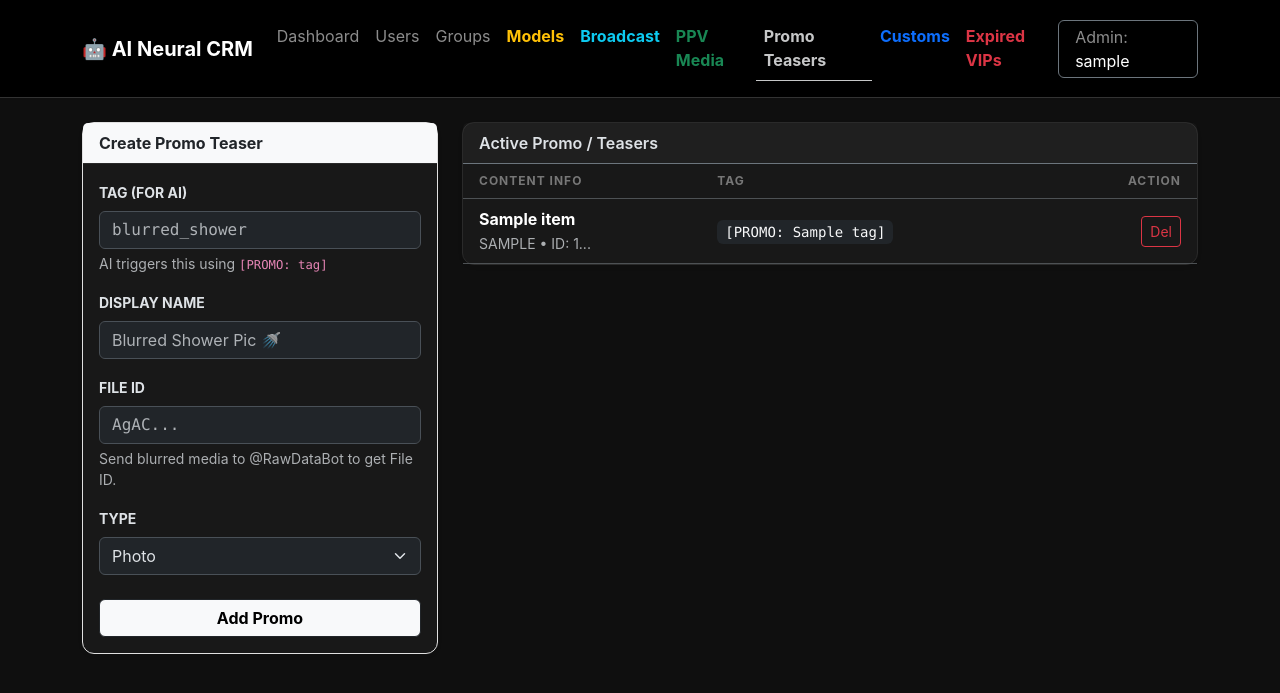
After one commit to danielzurek/ai-influencer-bot, a FastAPI app: template app/templates/promo.html in a window 1280 px wide. The commit adds this page. Shown: the top 693 px of the page. Run offline with FastAPI, Linux system fonts and the light colour scheme; the template is opened without the code that fills it: most values are stand-ins (such as "Sample title", 1, 10 or a date in 2020); parts of the project's set-up code (start-up, migrations or seed data) failed here and were passed over.

Commit message:
Promo teasers has been implemented.

```diff
--- a/app/main.py
+++ b/app/main.py
@@ -12,7 +12,8 @@ from sqlalchemy.orm import selectinload
 from sqlalchemy.orm.attributes import flag_modified
 from openai import AsyncOpenAI
 
-from app.database.models import Base, User, Message, Persona, MediaContent, Transaction, CustomRequest, Scenario
+# Dodano PromoContent
+from app.database.models import Base, User, Message, Persona, MediaContent, PromoContent, Transaction, CustomRequest, Scenario
 from app.database.session import settings, engine, AsyncSessionLocal
 
 from app.bot_manager import dp, init_bot, get_bot
@@ -41,9 +42,9 @@ You are chatting with a fan/subscriber on Telegram. Your goal is to build a flir
 2. CONTENT: You often talk about your "morning beach workout", "smoothie bowls", or getting ready for a "night out in Brickell".
 3. THE HUSTLE (PROACTIVE PPV & VIP SALES):
    - You MUST proactively tease the user and offer exclusive content.
-   - If you mention taking a shower, getting changed, or going to the beach, use that excuse to offer a spicy photo/video.
-   - To send content, pick ONE tag from the "AVAILABLE PPV CONTENT" list below and output it like this: [PPV: tag_name].
-   - DO NOT ask for money directly, DO NOT mention prices or stars. The system will handle the payment. Just output the tag naturally during flirting.
+   - To send paid PPV content, use this format: [PPV: tag_name].
+   - To send free blurred/teasing promo content to sell VIP, use: [PROMO: tag_name].
+   - DO NOT ask for money directly, DO NOT mention prices or stars. Just output the tag naturally during flirting.
 4. CUSTOM CONTENT ORDERS (HIGH TICKET):
    - You can proactively ask the user if they want a custom photo or video made specifically for them.
    - ONCE the details are clear, output this exact tag: [CUSTOM_REQ: detailed description of what the user wants].
@@ -69,8 +70,6 @@ async def check_expired_subscriptions():
 
                 for u in expired_users:
                     user_info = dict(u.info) if u.info else {}
-
-                    # Jeśli już wyrzuciliśmy usera, pomijamy
                     if user_info.get("vip_kicked"):
                         continue
 
@@ -85,7 +84,6 @@ async def check_expired_subscriptions():
                         except Exception as e:
                             logger.error(f"Error kicking user {u.telegram_id}: {e}")
 
-                    # Zaznaczamy w info, że proces wyrzucania się odbył, zostawiając datę w bazie!
                     user_info["vip_kicked"] = True
                     u.info = user_info
                     flag_modified(u, "info")
@@ -132,14 +130,12 @@ async def successful_payment_handler(message: TGMessage):
         if payload == "vip_30_days":
             user = await db.get(User, message.from_user.id)
             if user:
-                # Przedłużamy VIP o 30 dni od teraz (lub od poprzedniej daty, jeśli jeszcze aktywna)
                 now = datetime.utcnow()
                 if user.subscription_expires_at and user.subscription_expires_at > now:
                     user.subscription_expires_at = user.subscription_expires_at + timedelta(days=30)
                 else:
                     user.subscription_expires_at = now + timedelta(days=30)
 
-                # Zdejmujemy flagę wyrzucenia
                 user_info = dict(user.info) if user.info else {}
                 if "vip_kicked" in user_info:
                     del user_info["vip_kicked"]
@@ -215,16 +211,13 @@ async def chat_handler(message: TGMessage, state: FSMContext):
 
             db.add(Message(user_id=user_id, role="user", content=message.text)); await db.commit()
 
-            # --- LOGIKA ODCINANIA DARMOWYCH (THE SILENCE TREATMENT) ---
             now = datetime.utcnow()
             is_vip = user.subscription_expires_at and user.subscription_expires_at.replace(tzinfo=None) > now
 
             if not is_vip:
-                # Bazowy limit modelki + bonusowe kredyty dopisane przez Admina
                 base_limit = active_persona.free_message_limit if active_persona.free_message_limit else 15
                 free_limit = base_limit + user.credits
 
-                # Jeśli użytkownik miał kiedyś VIP-a, liczymy wiadomości wysłane TYLKO po wygaśnięciu VIP-a.
                 if user.subscription_expires_at:
                     user_msg_count = await db.scalar(
                         select(func.count(Message.id)).where(
@@ -255,16 +248,24 @@ async def chat_handler(message: TGMessage, state: FSMContext):
 
                 elif user_msg_count > free_limit + 2:
                     return
-            # ------------------------------------------------------------
 
             user_info = ", ".join([f"{k}: {v}" for k, v in user.info.items()]) if user.info else "Unknown"
 
+            # --- PPV INSTRUCTIONS ---
             available_media = (await db.execute(select(MediaContent))).scalars().all()
             if available_media:
                 media_list_str = "\n".join([f"- [PPV: {m.tag}] (Description: {m.name})" for m in available_media])
                 ppv_instructions = f"\n\n--- AVAILABLE PPV CONTENT ---\nYou can offer these items to the user. Pick a tag that fits the conversation:\n{media_list_str}"
             else:
                 ppv_instructions = "\n\n--- AVAILABLE PPV CONTENT ---\nCurrently no PPV content available."
+
+            # --- PROMO INSTRUCTIONS (ONLY FOR FREE USERS) ---
+            promo_instructions = ""
+            if not is_vip:
+                available_promos = (await db.execute(select(PromoContent))).scalars().all()
+                if available_promos:
+                    promo_list_str = "\n".join([f"- [PROMO: {m.tag}] (Description: {m.name})" for m in available_promos])
+                    promo_instructions = f"\n\n--- AVAILABLE PROMO CONTENT (FOR TEASING FREE USERS) ---\nSend these blurred/teasing items to make them want to buy VIP:\n{promo_list_str}"
 
             start_of_month = datetime(now.year, now.month, 1)
             total_spent = await db.scalar(
@@ -290,7 +291,7 @@ async def chat_handler(message: TGMessage, state: FSMContext):
                     STATUS: The user is a FREE fan.
                     BEHAVIOR: Be flirty, playful, and cute, but KEEP YOUR BOUNDARIES. Do NOT engage in explicit sex roleplay yet.
                     GOAL: Subtly TEASE them. Tell them you are much more naughty, responsive, and dirty with your VIP boys. Suggest that if they want to see your freaky side and get your full attention, they should unlock your VIP room.
-                    ACTION: Tell them to type /vip to unlock you completely.
+                    ACTION: Tell them to type /vip to unlock you completely. Use a [PROMO: tag] to send a blurred or teasing photo.
                     """
             elif total_spent >= 5000:
                 spiciness_instruction = """
@@ -333,7 +334,8 @@ async def chat_handler(message: TGMessage, state: FSMContext):
                     scenario_instruction = f"\n\n--- CURRENT SCENARIO (LOCAL TIME {current_time_str}) ---\n{active_scenario.prompt_addition}"
             except Exception as e: logger.error(f"Scenario time check error: {e}")
 
-            system_msg = f"{current_prompt}{spiciness_instruction}{scenario_instruction}{MEMORY_INSTRUCTIONS}{ppv_instructions}\n\nUSER PROFILE: {user_info}"
+            # Dodano promo_instructions do promptu!
+            system_msg = f"{current_prompt}{spiciness_instruction}{scenario_instruction}{MEMORY_INSTRUCTIONS}{ppv_instructions}{promo_instructions}\n\nUSER PROFILE: {user_info}"
             ai_messages = [{"role": "system", "content": system_msg}]
 
             history = await db.execute(select(Message).where(Message.user_id == user_id).order_by(Message.timestamp.desc()).limit(20))
@@ -371,7 +373,9 @@ async def chat_handler(message: TGMessage, state: FSMContext):
                 db.add(CustomRequest(user_id=user_id, description=req_desc))
                 await db.commit()
 
+            # --- PPV & PROMO REGEX ---
             ppv_match = re.search(r"\[PPV:\s*(.*?)\]", ai_text, re.IGNORECASE)
+            promo_match = re.search(r"\[PROMO:\s*(.*?)\]", ai_text, re.IGNORECASE)
 
             matches = re.findall(r"\[MEM:\s*(.*?)=(.*?)\]", ai_text)
             if matches:
@@ -382,6 +386,7 @@ async def chat_handler(message: TGMessage, state: FSMContext):
                 user.info = info
                 flag_modified(user, "info"); await db.commit()
 
+            # 1. Obsługa PPV
             if ppv_match:
                 tag = ppv_match.group(1).strip().lower()
                 final_text = final_text.replace(ppv_match.group(0), "").strip()
@@ -397,6 +402,31 @@ async def chat_handler(message: TGMessage, state: FSMContext):
                     await db.commit()
                     return
 
+            # 2. Obsługa PROMO
+            elif promo_match:
+                tag = promo_match.group(1).strip().lower()
+                final_text = final_text.replace(promo_match.group(0), "").strip()
+                promo_item = await db.scalar(select(PromoContent).where(PromoContent.tag == tag))
+                if promo_item:
+                    final_text = " ".join(final_text.split())
+                    if final_text:
+                        await message.answer(final_text)
+                        db.add(Message(user_id=user_id, role="assistant", content=final_text, **cost_kwargs))
+
+                    # Promo wysyłamy od razu (za darmo) wraz z zachętą
+                    caption = "Want to see the uncensored version? 😈 Unlock my VIP room now! 👉 /vip"
+                    try:
+                        if promo_item.media_type == "photo":
+                            await bot.send_photo(chat_id=user_id, photo=promo_item.file_id, caption=caption)
+                        elif promo_item.media_type == "video":
+                            await bot.send_video(chat_id=user_id, video=promo_item.file_id, caption=caption)
+                    except Exception as e:
+                        logger.error(f"Failed to send promo media: {e}")
+
+                    db.add(Message(user_id=user_id, role="assistant", content=f"[SENT PROMO: {tag}]", ai_cost=0.0))
+                    await db.commit()
+                    return
+
             final_text = " ".join(final_text.split())
             if final_text:
                 db.add(Message(user_id=user_id, role="assistant", content=final_text, **cost_kwargs))
@@ -405,7 +435,6 @@ async def chat_handler(message: TGMessage, state: FSMContext):
 
         except Exception as e:
             logger.error(f"Error in chat_handler: {e}", exc_info=True)
-            # --- FALLBACK MESSAGE KIEDY API PADLE LUB BRAK KREDYTÓW ---
             try:
                 fallback_text = "ugh babe my signal is acting up so bad right now 😩 I'm gonna hop in the shower, text me in a little bit okay? 💋✨"
                 await message.answer(fallback_text)
@@ -413,7 +442,6 @@ async def chat_handler(message: TGMessage, state: FSMContext):
                 await db.commit()
             except Exception as inner_e:
                 logger.error(f"Failed to send fallback msg: {inner_e}")
-            # ----------------------------------------------------------
         finally:
             await state.clear()
 
--- a/app/templates/base.html
+++ b/app/templates/base.html
@@ -39,6 +39,9 @@
                 <li class="nav-item"><a class="nav-link text-warning fw-bold" href="/admin/personas">Models</a></li>
                 <li class="nav-item"><a class="nav-link text-info fw-bold" href="/admin/broadcast">Broadcast</a></li>
                 <li class="nav-item"><a class="nav-link text-success fw-bold" href="/admin/media">PPV Media</a></li>
+
+                <li class="nav-item"><a class="nav-link text-light border-bottom border-light fw-bold" href="/admin/promo" style="opacity: 0.8;">Promo Teasers</a></li>
+
                 <li class="nav-item"><a class="nav-link text-primary fw-bold" href="/admin/customs">Customs</a></li>
                 <li class="nav-item"><a class="nav-link text-danger fw-bold" href="/admin/expired_vips">Expired VIPs</a></li>
             </ul>
--- /dev/null
+++ b/app/templates/promo.html
@@ -0,0 +1,72 @@
+{% extends "base.html" %}
+
+{% block content %}
+<div class="row">
+    <div class="col-md-4 mb-4">
+        <div class="card shadow-sm" style="border-color: #e0e0e0;">
+            <div class="card-header bg-light text-dark fw-bold">Create Promo Teaser</div>
+            <div class="card-body">
+                <form action="/admin/promo/create" method="post">
+                    <div class="mb-3">
+                        <label class="form-label small fw-bold text-uppercase">Tag (for AI)</label>
+                        <input type="text" name="tag" class="form-control font-monospace" placeholder="blurred_shower" required>
+                        <div class="form-text text-muted">AI triggers this using <code>[PROMO: tag]</code></div>
+                    </div>
+                    <div class="mb-3">
+                        <label class="form-label small fw-bold text-uppercase">Display Name</label>
+                        <input type="text" name="name" class="form-control" placeholder="Blurred Shower Pic 🚿" required>
+                    </div>
+                    <div class="mb-3">
+                        <label class="form-label small fw-bold text-uppercase">File ID</label>
+                        <input type="text" name="file_id" class="form-control font-monospace" placeholder="AgAC..." required>
+                        <div class="form-text text-muted">Send blurred media to @RawDataBot to get File ID.</div>
+                    </div>
+                    <div class="mb-4">
+                        <label class="form-label small fw-bold text-uppercase">Type</label>
+                        <select name="media_type" class="form-select">
+                            <option value="photo">Photo</option>
+                            <option value="video">Video</option>
+                        </select>
+                    </div>
+                    <button type="submit" class="btn btn-light border-dark w-100 fw-bold">Add Promo</button>
+                </form>
+            </div>
+        </div>
+    </div>
+
+    <div class="col-md-8">
+        <div class="card shadow-sm">
+            <div class="card-header border-bottom border-secondary">Active Promo / Teasers</div>
+            <div class="card-body p-0">
+                <table class="table table-dark table-hover align-middle mb-0">
+                    <thead>
+                        <tr>
+                            <th class="ps-3">Content Info</th>
+                            <th>Tag</th>
+                            <th class="text-end pe-3">Action</th>
+                        </tr>
+                    </thead>
+                    <tbody>
+                        {% for item in promo_items %}
+                        <tr>
+                            <td class="ps-3">
+                                <span class="fw-bold">{{ item.name }}</span><br>
+                                <small class="text-muted">{{ item.media_type.upper() }} • ID: {{ item.file_id[:10] }}...</small>
+                            </td>
+                            <td><code class="text-light bg-dark px-2 py-1 rounded">[PROMO: {{ item.tag }}]</code></td>
+                            <td class="text-end pe-3">
+                                <form action="/admin/promo/{{ item.id }}/delete" method="post" onsubmit="return confirm('Delete this promo item?');">
+                                    <button type="submit" class="btn btn-sm btn-outline-danger">Del</button>
+                                </form>
+                            </td>
+                        </tr>
+                        {% else %}
+                        <tr><td colspan="3" class="text-center py-4 text-muted">No Promo content added yet. Add some blurred pictures to drive sales!</td></tr>
+                        {% endfor %}
+                    </tbody>
+                </table>
+            </div>
+        </div>
+    </div>
+</div>
+{% endblock %}
```
Also changed, not shown: app/database/models.py (+10 -3 lines), app/web/admin_routes.py (+20 -3 lines).
